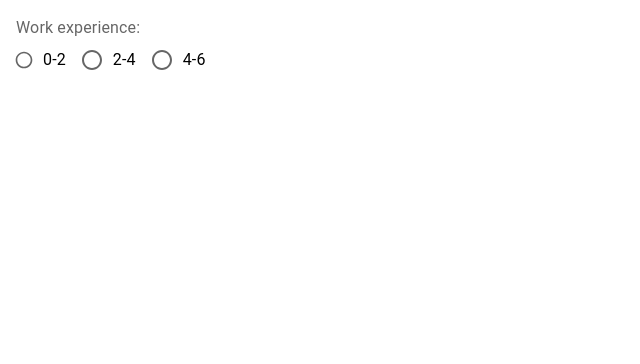
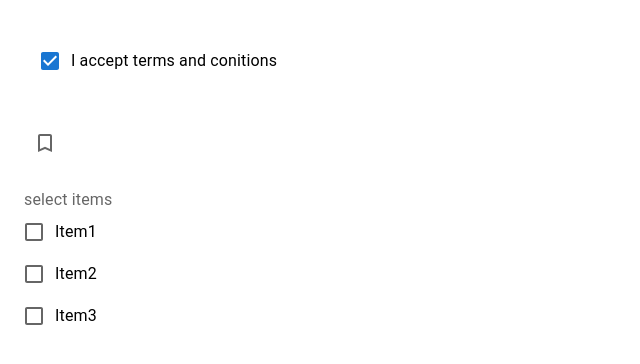
Before and after one commit to sara-farokhi/mui, a React (Create React App) app: page / in a window 1280 px wide. Shown: the top 364 px of the page, without its empty margins (0-640 px from the left). Built offline with nearby package versions, Linux system fonts and the light colour scheme.

Commit message:
Mui Checkbox

```diff
--- a/src/App.tsx
+++ b/src/App.tsx
@@ -4,7 +4,9 @@ import './App.css';
 // import MuiButton from "./components/MuiButton"
 // import MuiTextField from "./components/MuiTextField"
 // import MuiSelect from "./components/MuiSelect"
-import MuiRadio from "./components/MuiRadio"
+// import MuiRadio from "./components/MuiRadio"
+import MuiCheckBox from "./components/MuiCheckBox"
+
 
 
 
@@ -17,7 +19,7 @@ function App() {
       {/* <MuiButton /> */}
       {/* <MuiTextField /> */}
       {/* <MuiSelect /> */}
-      {<MuiRadio />}
+      {<MuiCheckBox />}
     </div>
   );
 }
--- a/src/components/MuiButton.tsx
+++ b/src/components/MuiButton.tsx
@@ -11,14 +11,11 @@ const MuiButton = () => {
   const [format, setFormat] = useState<string[]>(['bold'])
   const changeFormat = (event: React.MouseEvent<HTMLElement>, updateFormat: string[]) => {
     setFormat(updateFormat)
-    console.log(format)
   }
 
   const [singleFormat, setSingleFormat] = useState<string | null>(null)
   const changeSingleFormat = (event: React.MouseEvent<HTMLElement>, updateSingleFormat: string | null) => {
-    setSingleFormat (updateSingleFormat)
-    console.log(singleFormat)
-
+    setSingleFormat(updateSingleFormat)
   }
 
   return (
--- /dev/null
+++ b/src/components/MuiCheckBox.tsx
@@ -0,0 +1,51 @@
+import { Box, FormControl, FormLabel, FormControlLabel, Checkbox, FormGroup } from '@mui/material'
+import React, { useState } from 'react'
+import BookmarkIcon from '@mui/icons-material/Bookmark';
+import BookmarkBorderIcon from '@mui/icons-material/BookmarkBorder';
+
+
+const MuiCheckBox = () => {
+  const [acceptTerm, setAccepTerm] = useState(true)
+  const [items, setItems] = useState<string[]>([])
+  const handeChange = (e: React.ChangeEvent<HTMLInputElement>) => {
+    setAccepTerm(e.target.checked)
+  }
+  // console.log(items)
+  const handleSeletedItems = (e: React.ChangeEvent<HTMLInputElement>) => {
+    const value = e.target.value
+    if (items.indexOf(value) === -1) {
+      setItems([...items, value])
+    }
+    else {
+      setItems(items.filter(item => item !== value))
+    }
+  }
+  return (
+    <div>
+      <Box m={5} >
+        <FormControlLabel label="I accept terms and conitions" checked={acceptTerm} control={<Checkbox onChange={handeChange} />}></FormControlLabel >
+      </Box >
+
+      <Box m={3} >
+        <Checkbox
+          onChange={handeChange}
+          checkedIcon={<BookmarkIcon />}
+          icon={<BookmarkBorderIcon />}
+        />
+      </Box>
+      <Box m={3} >
+        <FormControl>
+          <FormLabel>select items</FormLabel>
+          <FormGroup>
+            <FormControlLabel label="Item1" control={<Checkbox value="Item1" checked={items.includes("Item1")} onChange={handleSeletedItems} />}></FormControlLabel>
+            <FormControlLabel label="Item2" control={<Checkbox value="Item2" checked={items.includes("Item2")} onChange={handleSeletedItems} />}></FormControlLabel>
+            <FormControlLabel label="Item3" control={<Checkbox value="Item3" checked={items.includes("Item3")} onChange={handleSeletedItems} />}></FormControlLabel>
+          </FormGroup>
+        </FormControl>
+      </Box >
+    </div>
+
+  )
+}
+
+export default MuiCheckBox
```
